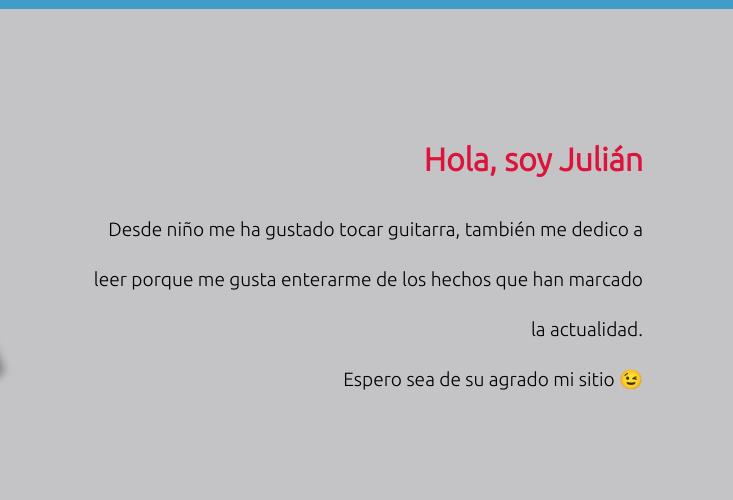
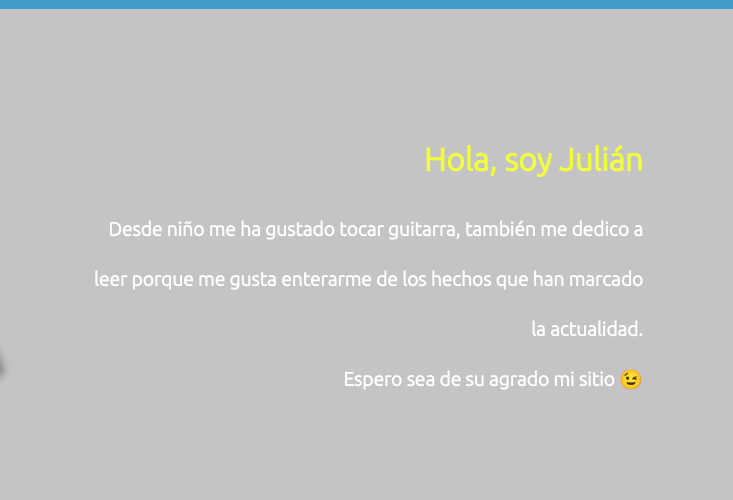
Before and after one commit to julianesp/mystore, a plain HTML site: page perfil.html in a window 1280 px wide. Shown: the part 61-561 px from the top of the page, 547-1280 px from the left. Drawn offline with Linux system fonts and the light colour scheme.

Commit message:
Cambiando color al texto de la presentación

```diff
--- a/css/perfil.css
+++ b/css/perfil.css
@@ -77,16 +77,17 @@ body {
 
 .contenido .presentacion .descripcion h2 {
     font-size: 2em;
-    color: crimson;
+    color: #f3ff3b;
     font-weight: bolder;
 }
 
 .contenido .presentacion .descripcion p {
+    color: white;
     font-size: 1.2em;
+    font-weight: bold;
     justify-self: center;
     align-items: center;
     line-height: 50px;
-    /* padding: 0 30px 0 10px; */
 }
 
 .contenido .tiempo {
```
